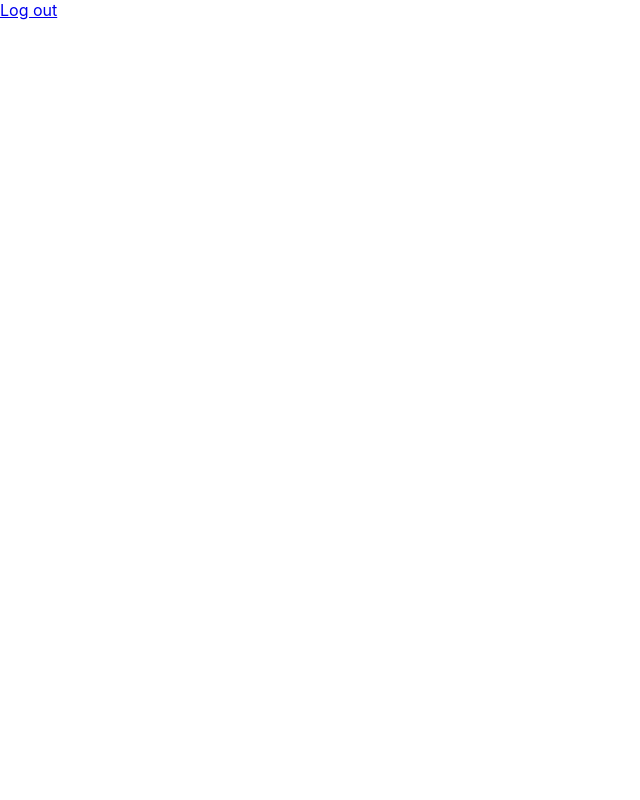
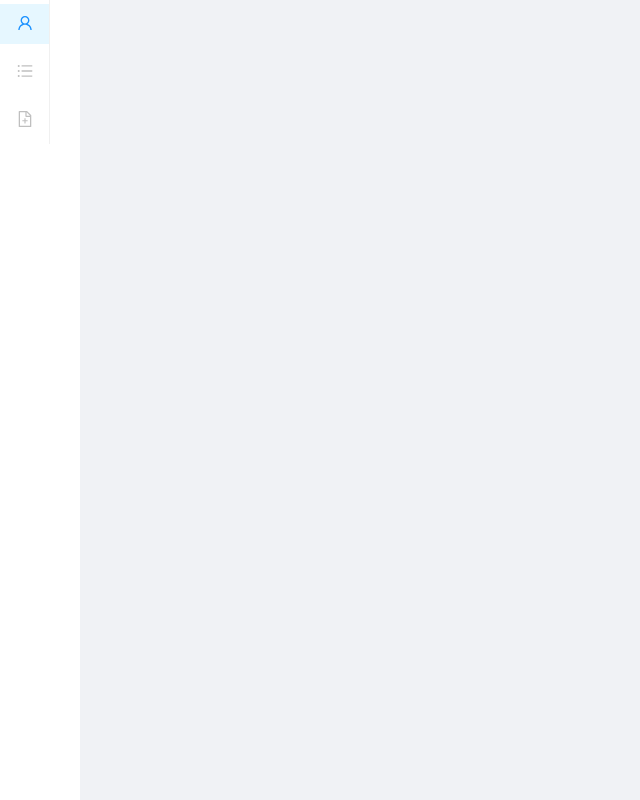
Before and after one commit to digitopolis/list-manager-app, a React (Create React App) app: page /profile in a window 1280 px wide. Shown: the whole page, without its empty margins (0-640 px from the left). Built offline with nearby package versions, Linux system fonts and the light colour scheme.

Commit message:
Add sidebar to handle navigation, showing forms

```diff
--- a/src/App.css
+++ b/src/App.css
@@ -1,5 +1,15 @@
+body,
+html {
+  height: 100vh;
+}
+
+.body {
+  height: 100vh;
+}
+
 .App {
   text-align: center;
+  height: 100%;
 }
 
 .App-logo {
--- a/src/App.tsx
+++ b/src/App.tsx
@@ -1,27 +1,63 @@
 import React, { useState } from "react";
-import { BrowserRouter, Switch, Route, Link } from "react-router-dom";
+import { BrowserRouter, Switch, Route } from "react-router-dom";
+import { Layout } from "antd";
 import SignupForm from "./forms/signupForm";
 import FormContainer from "./containers/formContainer";
 import MainContainer from "./containers/mainContainer";
 import ProfilePage from "./components/profilePage";
+import Sidebar from "./components/sidebar";
 import "./App.css";
 import SignInForm from "./forms/signInForm";
 import ForgotPassword from "./forms/forgotPassword";
 import ResetPassword from "./forms/resetPassword";
 import { User } from "./interfaces/user";
+import FormModal from "./containers/formModal";
+
+const { Sider, Content } = Layout;
 
 type CurrentUser = User | null;
+type CurrentForm = React.FC | null;
 
 function App() {
   const [showSignup, toggleSignup] = useState(true);
   const [currentUser, setCurrentUser] = useState<CurrentUser>(null);
+  const [selectedForm, setSelectedForm] = useState<CurrentForm>(null);
 
   const signInUser = (user: User): void => {
     setCurrentUser(user);
   };
+
+  const signOutUser = (): void => {
+    setCurrentUser(null);
+  };
+
+  const showFormModal = (selectedForm: React.FC): JSX.Element => {
     return (
+      <FormModal
+        formComponent={selectedForm}
+        showForm={true}
+        setSelectedForm={setSelectedForm}
+      ></FormModal>
+    );
+  };
+  return (
+    <div className="body">
       <BrowserRouter>
         <Switch>
+          <Layout style={{ height: "100vh" }}>
+            <Sider collapsed={true} theme="light">
+              <Sidebar
+                loggedIn={currentUser ? true : false}
+                userID={currentUser ? currentUser.id : 0}
+                toggleSignup={toggleSignup}
+                selectForm={setSelectedForm}
+                signOut={signOutUser}
+                lists={currentUser ? currentUser.lists : []}
+                updateUser={setCurrentUser}
+              />
+            </Sider>
+            <Layout>
+              <Content>
                 <Route exact path="/">
                   <div className="App">
                     <FormContainer>
@@ -43,7 +79,7 @@ function App() {
                 </Route>
                 <Route path="/profile">
                   <MainContainer>
-            <Link to="/">Log out</Link>
+                    {selectedForm ? showFormModal(selectedForm) : null}
                     <ProfilePage user={currentUser} />
                   </MainContainer>
                 </Route>
@@ -61,8 +97,12 @@ function App() {
                     </FormContainer>
                   </div>
                 </Route>
+              </Content>
+            </Layout>
+          </Layout>
         </Switch>
       </BrowserRouter>
+    </div>
   );
 }
 
--- a/src/components/components.css
+++ b/src/components/components.css
@@ -1,5 +1,6 @@
 .profile-page {
-  width: 800px;
+  width: 100%;
+  padding: 2em;
   margin: auto;
 }
 
@@ -23,3 +24,13 @@ p.subtext {
   font-size: 0.75em;
   color: cadetblue;
 }
+
+.sidebar {
+  height: 100% !important;
+  width: 256;
+}
+
+.icon {
+  width: 35px;
+  height: 35px;
+}
--- /dev/null
+++ b/src/components/sidebar.tsx
@@ -0,0 +1,92 @@
+import React from "react";
+import "./components.css";
+import "antd/dist/antd.css";
+import { Menu } from "antd";
+import {
+  UserOutlined,
+  UnorderedListOutlined,
+  FileAddOutlined,
+} from "@ant-design/icons";
+import { Link } from "react-router-dom";
+import NewListForm from "../forms/newListForm";
+import NewItemForm from "../forms/newItemForm";
+import { List } from "../interfaces/list";
+
+const { SubMenu, Item } = Menu;
+
+const Sidebar: React.FC<{
+  loggedIn: boolean;
+  toggleSignup: Function;
+  selectForm: Function;
+  signOut: Function;
+  userID: number;
+  lists: List[];
+  updateUser: Function;
+}> = ({
+  loggedIn,
+  toggleSignup,
+  selectForm,
+  signOut,
+  userID,
+  lists,
+  updateUser,
+}) => {
+  const handleSignOut = (): void => {
+    toggleSignup(false);
+    signOut();
+  };
+  return (
+    <div style={{ width: 50 }}>
+      <Menu
+        defaultSelectedKeys={["1"]}
+        defaultOpenKeys={["sub1"]}
+        mode="inline"
+        theme="light"
+        inlineCollapsed={true}
+      >
+        <Item key="1" icon={<UserOutlined />}>
+          <Link to="/" onClick={handleSignOut}>
+            {loggedIn ? "Sign Out" : "Sign In"}
+          </Link>
+        </Item>
+        <SubMenu
+          key="lists"
+          icon={<UnorderedListOutlined />}
+          disabled={!loggedIn}
+        >
+          <Item key="3">
+            <Link to="/profile">My Lists</Link>
+          </Item>
+          <Item
+            key="4"
+            onClick={() =>
+              selectForm(
+                <NewListForm user_id={userID} updateUser={updateUser} />
+              )
+            }
+          >
+            Add New List
+          </Item>
+        </SubMenu>
+        <Item
+          key="5"
+          icon={<FileAddOutlined />}
+          disabled={!loggedIn}
+          onClick={() =>
+            selectForm(
+              <NewItemForm
+                lists={lists}
+                inProgressListID={lists[0].id}
+                updateUser={updateUser}
+              />
+            )
+          }
+        >
+          Add Item
+        </Item>
+      </Menu>
+    </div>
+  );
+};
+
+export default Sidebar;
```
Lines whose indentation alone changed are shown as unchanged.
